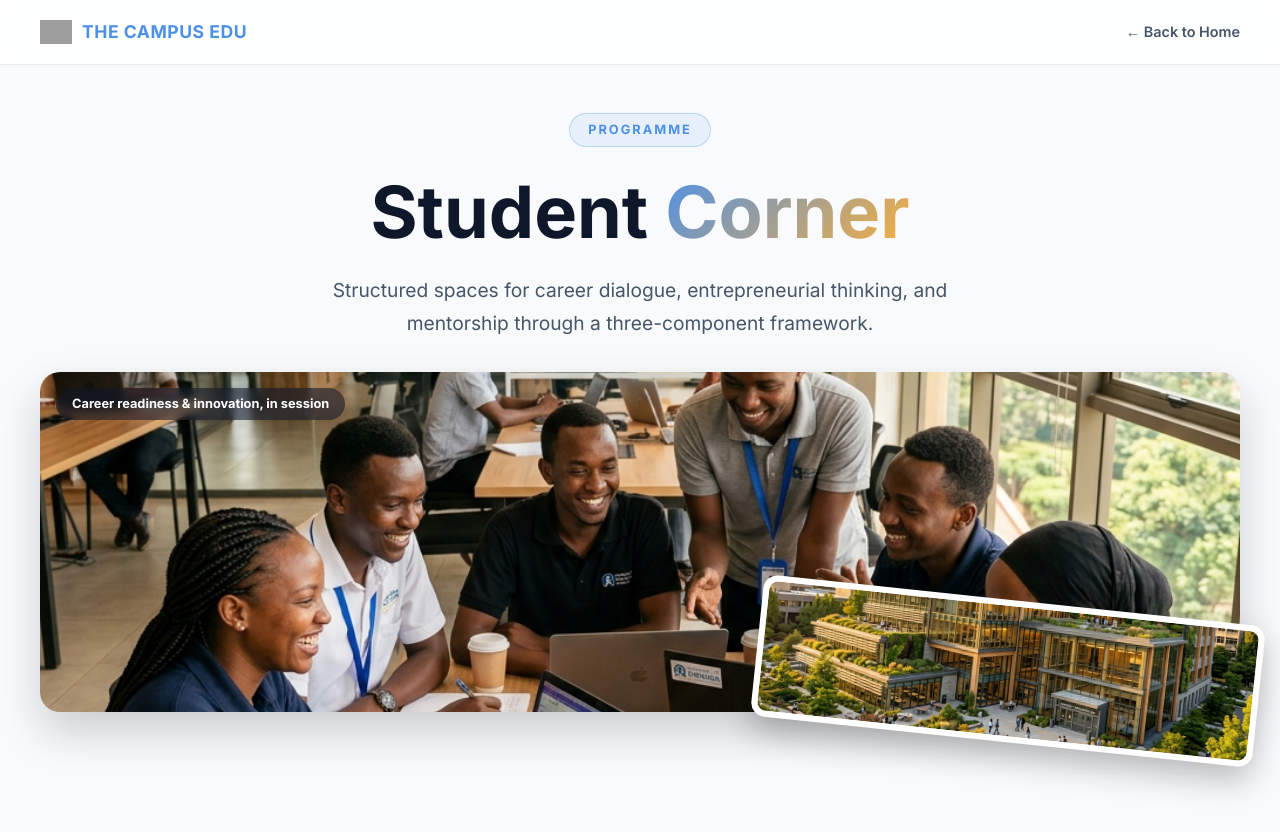
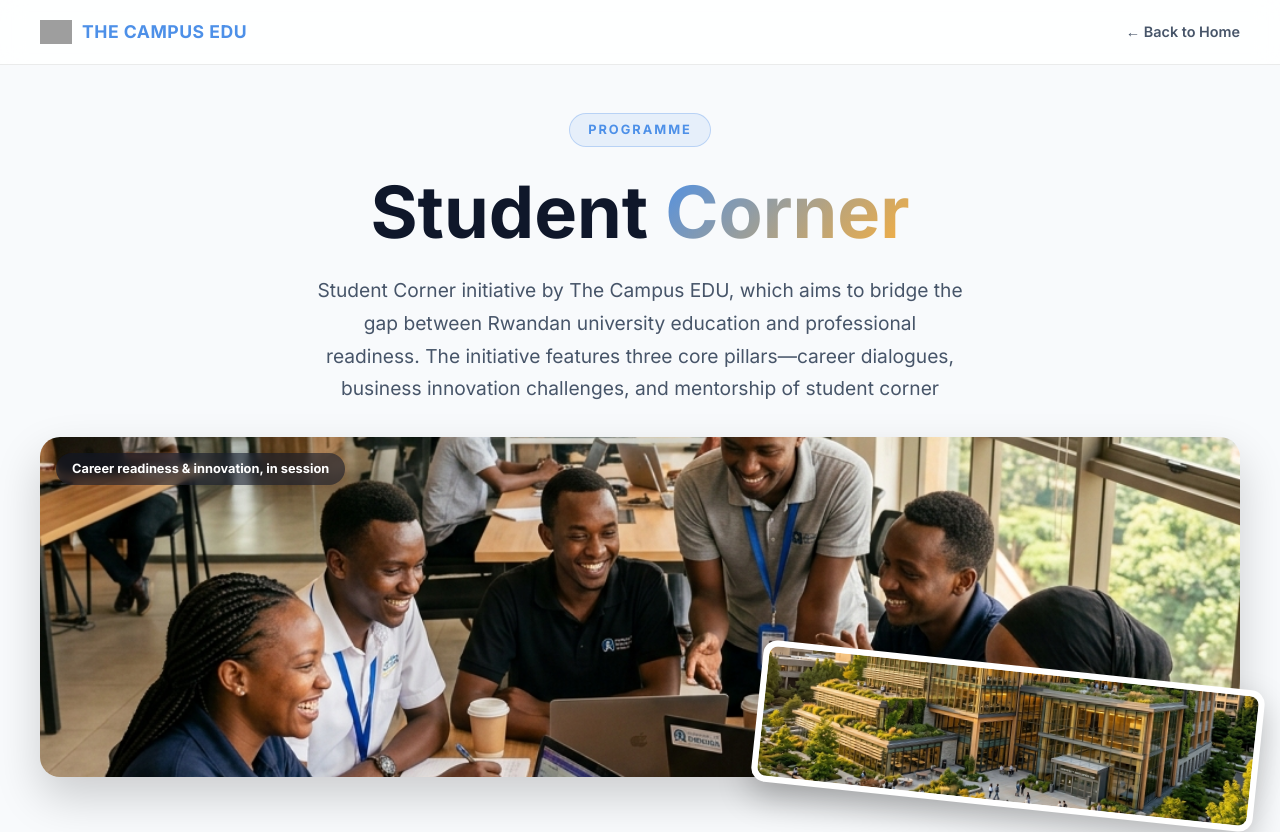
Before and after one commit to Bonaeineza31/campus-edu, a React (Vite) app: page /student-corner in a window 1280 px wide. Shown: the top 832 px of the page. Built offline with nearby package versions, Linux system fonts and the light colour scheme; grey boxes are pictures that could not be loaded.

Commit message:
feat : added intro of student corner

```diff
--- a/src/pages/student-corner/StudentCorner.jsx
+++ b/src/pages/student-corner/StudentCorner.jsx
@@ -28,8 +28,7 @@ export default function StudentCorner() {
           Student <span>Corner</span>
         </h1>
         <p className="sc-hero-desc">
-          Structured spaces for career dialogue, entrepreneurial thinking,
-          and mentorship through a three-component framework.
+          Student Corner initiative by The Campus EDU, which aims to bridge the gap between Rwandan university education and professional readiness. The initiative features three core pillars—career dialogues, business innovation challenges, and mentorship of student corner
         </p>
       </header>
 
```
